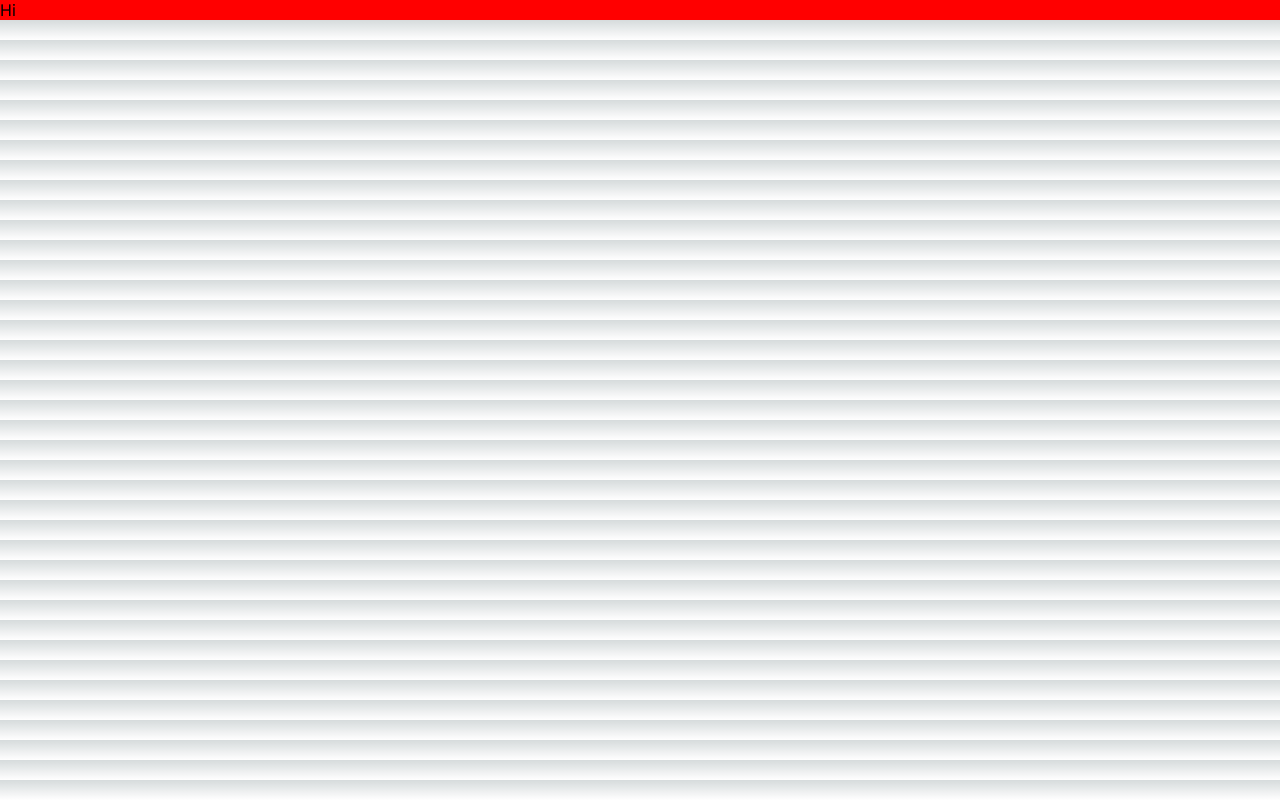
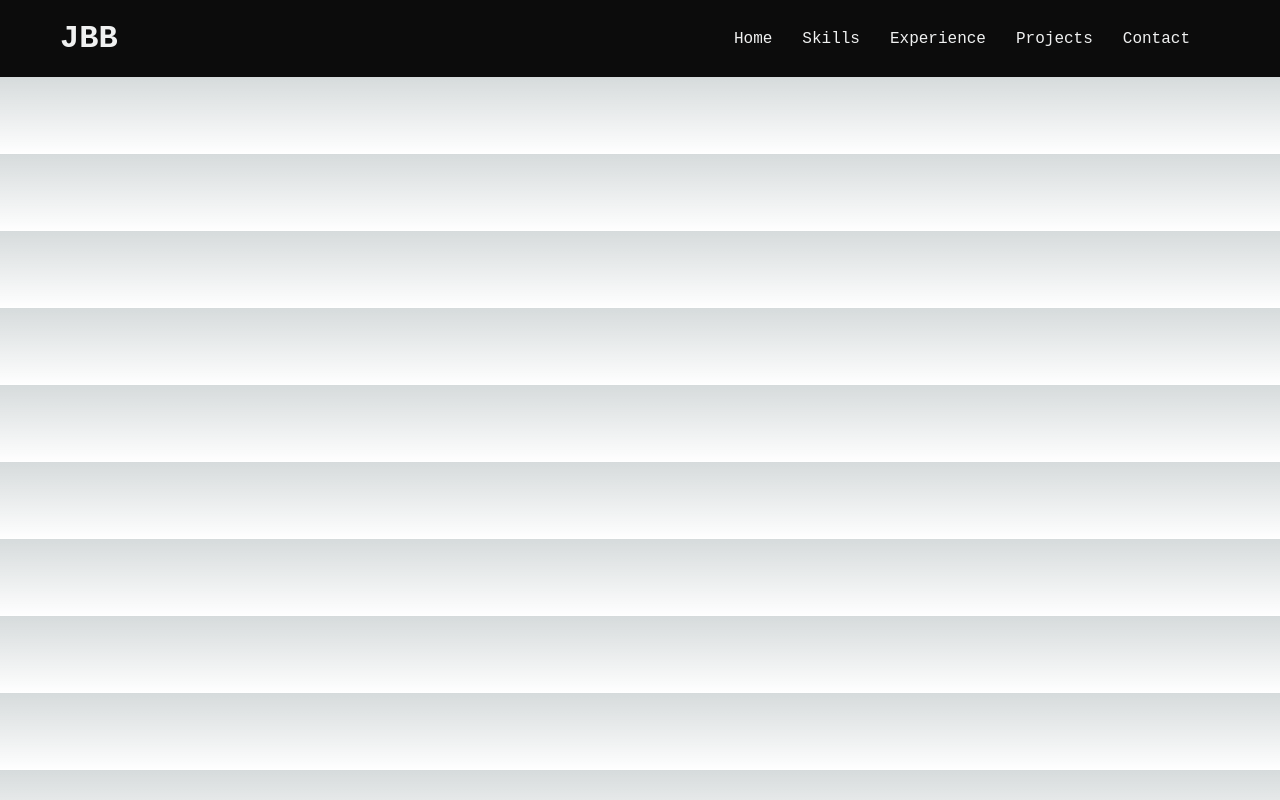
Before and after one commit to JakeBarr20/Portfolio-Website, a Next.js app: page / in a window 1280 px wide. Built offline with nearby package versions, Linux system fonts and the light colour scheme.

Commit message:
Basic navbar layout

```diff
--- a/app/page.tsx
+++ b/app/page.tsx
@@ -4,7 +4,18 @@ import "../styles/globals.scss";
 export default function Home() {
   return (
     <div className="wrapper">
-      <p>Hi</p>
+      <div className="navbar">
+        <div className="nav-left">
+          <h1>JBB</h1>
+        </div>
+        <div className="nav-right">
+          <p>Home</p>
+          <p>Skills</p>
+          <p>Experience</p>
+          <p>Projects</p>
+          <p>Contact</p>
+        </div>
+      </div>
     </div>
   );
 }
--- /dev/null
+++ b/styles/breakpoints.scss
@@ -0,0 +1,19 @@
+$desktop-large: 1440px;
+$desktop-medium: 1340px;
+$desktop-small: 1240px;
+$tablet: 991px;
+$phablet: 767px;
+$mobile-large: 649px;
+$mobile: 499px;
+$mobile-small: 399px;
+
+:export {
+  desktop-large: $desktop-large;
+  desktop-medium: $desktop-medium;
+  desktop-small: $desktop-small;
+  tablet: $tablet;
+  phablet: $phablet;
+  mobile-large: $mobile-large;
+  mobile: $mobile;
+  mobilesmall: $mobile-small;
+}
--- /dev/null
+++ b/styles/colours.scss
@@ -0,0 +1,14 @@
+$primary-red: #ED183C;
+$black: #000103;
+$black-accent: #0C0C0C;
+$grey: #ccd2e3;
+$white: #F0F1F1;
+
+
+:export {
+  primary-red: $primary-red;
+  black: $black;
+  black-accent: $black-accent;
+  grey: $grey;
+  white: $white;
+}
--- a/styles/globals.scss
+++ b/styles/globals.scss
@@ -1,4 +1,29 @@
+@import "./breakpoints.scss";
+@import "./colours.scss";
+
 .wrapper{
-    width: 100%;
-    background-color: red;
+    background-color: $black-accent;
+    font-family: 'Courier New', Courier, monospace;
+    color: $white;
+
+    .navbar {
+        display: flex;
+        justify-content: space-between;
+        padding: 20px 60px 20px 60px;
+
+        .nav-right {
+            display: flex;
+            align-items: center;
+
+            p {
+                margin-right: 30px;
+
+                &:hover{
+                    color: $primary-red;
+                    cursor: pointer;
+                    text-decoration: underline;
+                }
+            }
+        }
+    }
 }
```
